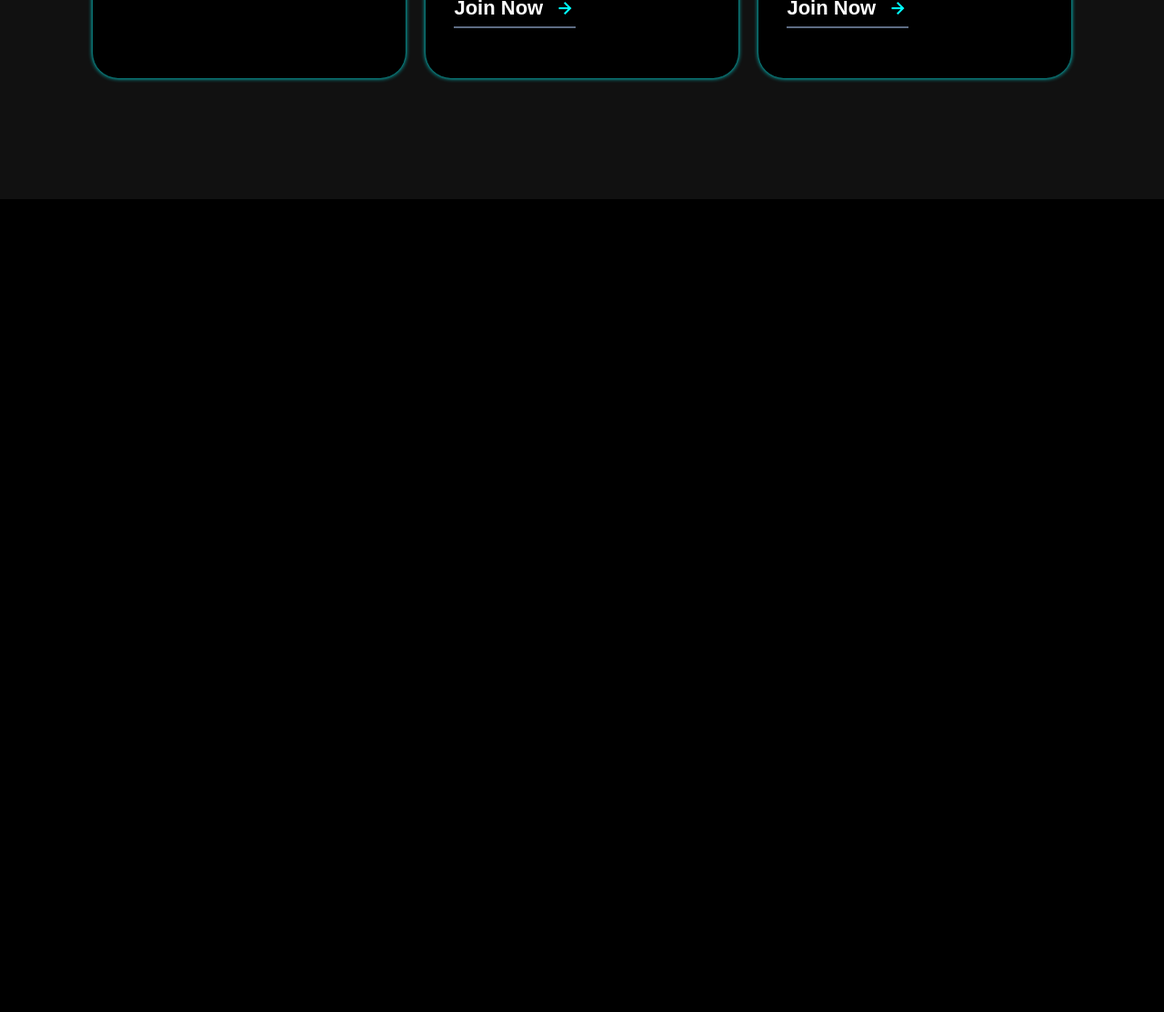
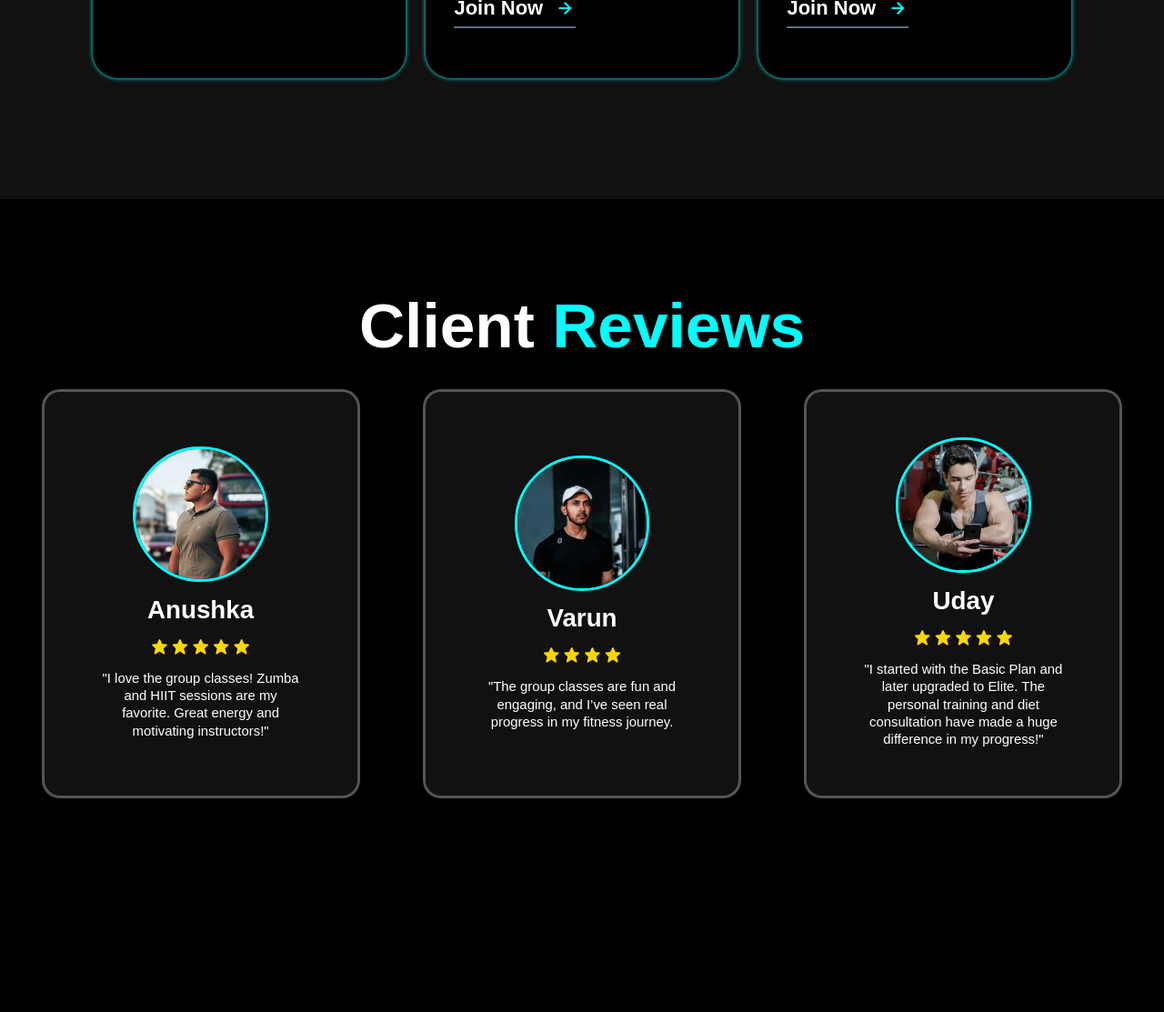
Before and after one commit to theriakhurana/Gym-Website, a plain HTML site: page index.html in a window 1280 px wide. Shown: the part 3774-4887 px from the top of the page at 91% size. Before the commit the page ends 3993 px from the top, so only its background shows below. Drawn offline with nearby package versions, Linux system fonts and the light colour scheme.

Commit message:
review section added

```diff
--- a/index.html
+++ b/index.html
@@ -105,6 +105,7 @@
       </div>
     </section>
 
+    <!-- Plans -->
     <section class="plans" id="plans">
       <h2 class="heading">Our <span>Plans</span></h2>
 
@@ -158,7 +159,70 @@
       </div>
     </section>
 
+    <!-- Review -->
 
+    <section class="review" id="review">
+      <div class="review-box">
+        <h2 class="heading">Client <span>Reviews</span></h2>
+
+        <div class="wrapper">
+          <div class="review-item">
+            <img src="assets/1.jpg" alt="">
+            <h2>Anushka</h2>
+            <div class="rating">
+              <i class="bx bxs-star" id="star"></i>
+              <i class="bx bxs-star" id="star"></i>
+              <i class="bx bxs-star" id="star"></i>
+              <i class="bx bxs-star" id="star"></i>
+              <i class="bx bxs-star" id="star"></i>
+            </div>
+
+            <p>"I love the group classes! Zumba and HIIT sessions are my favorite. Great energy and motivating instructors!"</p>
+          </div>
+
+          <div class="review-item">
+            <img src="assets/2.jpg" alt="">
+            <h2>Varun</h2>
+            <div class="rating">
+              <i class="bx bxs-star" id="star"></i>
+              <i class="bx bxs-star" id="star"></i>
+              <i class="bx bxs-star" id="star"></i>
+              <i class="bx bxs-star" id="star"></i>
+            </div>
+
+            <p>"The group classes are fun and engaging, and I’ve seen real progress in my fitness journey.</p>
+          </div>
+
+          <div class="review-item">
+            <img src="assets/3.jpg" alt="">
+            <h2>Uday</h2>
+            <div class="rating">
+              <i class="bx bxs-star" id="star"></i>
+              <i class="bx bxs-star" id="star"></i>
+              <i class="bx bxs-star" id="star"></i>
+              <i class="bx bxs-star" id="star"></i>
+              <i class="bx bxs-star" id="star"></i>
+            </div>
+
+            <p>"I started with the Basic Plan and later upgraded to Elite. The personal training and diet consultation have made a huge difference in my progress!"</p>
+          </div>
+        </div>
+      </div>
+    </section>
+
+    <!-- footer -->
+
+    <section class="footer">
+      <div class="social">
+        <a href="#"><i class="bx bxl-facebook"></i></a>
+        <a href="#"><i class="bx bxl-instagram"></i></a>
+        <a href="#"><i class="bx bxl-linkedIn"></i></a>
+      </div>
+
+      <p class="copyright">
+        &copy; RK Fitness - All Rights Reserved
+      </p>
+    </section>
 
   <script src="./app.js"></script>
 
--- a/style.css
+++ b/style.css
@@ -337,3 +337,72 @@ span{
   border: 1px solid var(--main-color);
   transform: translateY(-5px) scale(1.03);
 }
+
+/* reviews */
+
+.review{
+  background-color: var(--bg-color);
+}
+
+.review-box{
+  background-size: cover;
+  display: flex;
+  justify-content: center;
+  align-items: center;
+  flex-direction: column;
+}
+
+.review-heading{
+  margin-bottom: 5rem;
+}
+
+.review-box img{
+  width: 15rem;
+  border-radius: 50%;
+  border: 3px solid var(--main-color);
+}
+
+.wrapper{
+  display: grid;
+  grid-template-columns: repeat(3, 1fr);
+  gap: 3rem;
+  margin-top: 3rem;
+}
+
+.review-item{
+  min-height: 450px;
+  min-width: 350px;
+  background: var(--snd-bg-color);
+  border: 3px solid rgba(238,238,238,0.3);
+  border-radius: 2rem;
+  margin: 0 2rem;
+  padding: 30px 60px;
+  cursor: pointer;
+  display: flex;
+  flex-direction: column;
+  justify-content: center;
+  align-items: center;
+  gap: 1.5rem;
+  color: #fff;
+  transition: 0.5s ease-in-out;
+}
+
+.review-item:hover{
+  border: 3px solid var(--main-color);
+  transform: translate(-5px) scale(1.03);
+}
+
+.review-item h2{
+  font-size: 2.8rem;
+}
+
+.review-item p{
+  font-size: 1.5rem;
+  line-height: 1.3;
+  text-align: center;
+}
+
+#star{
+  font-size: 2rem;
+  color: gold;
+}
```
